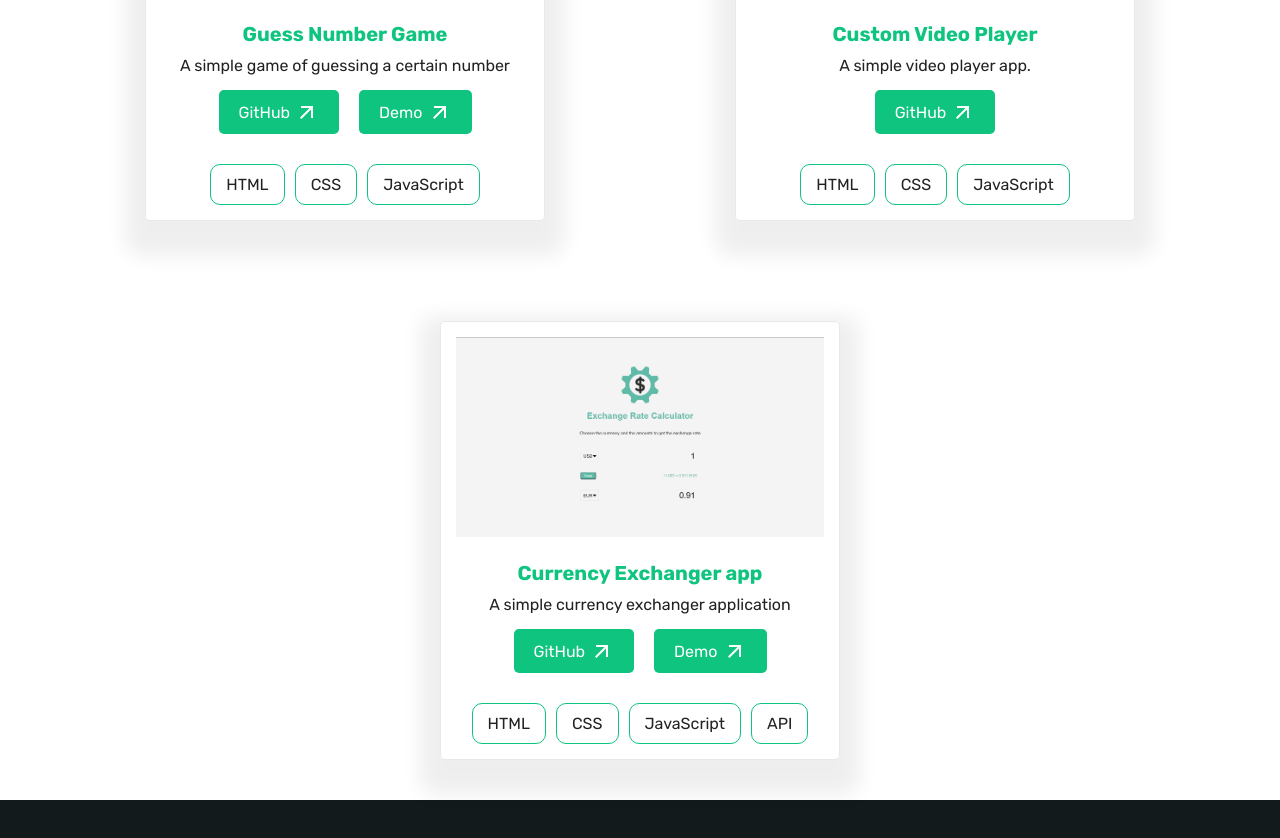
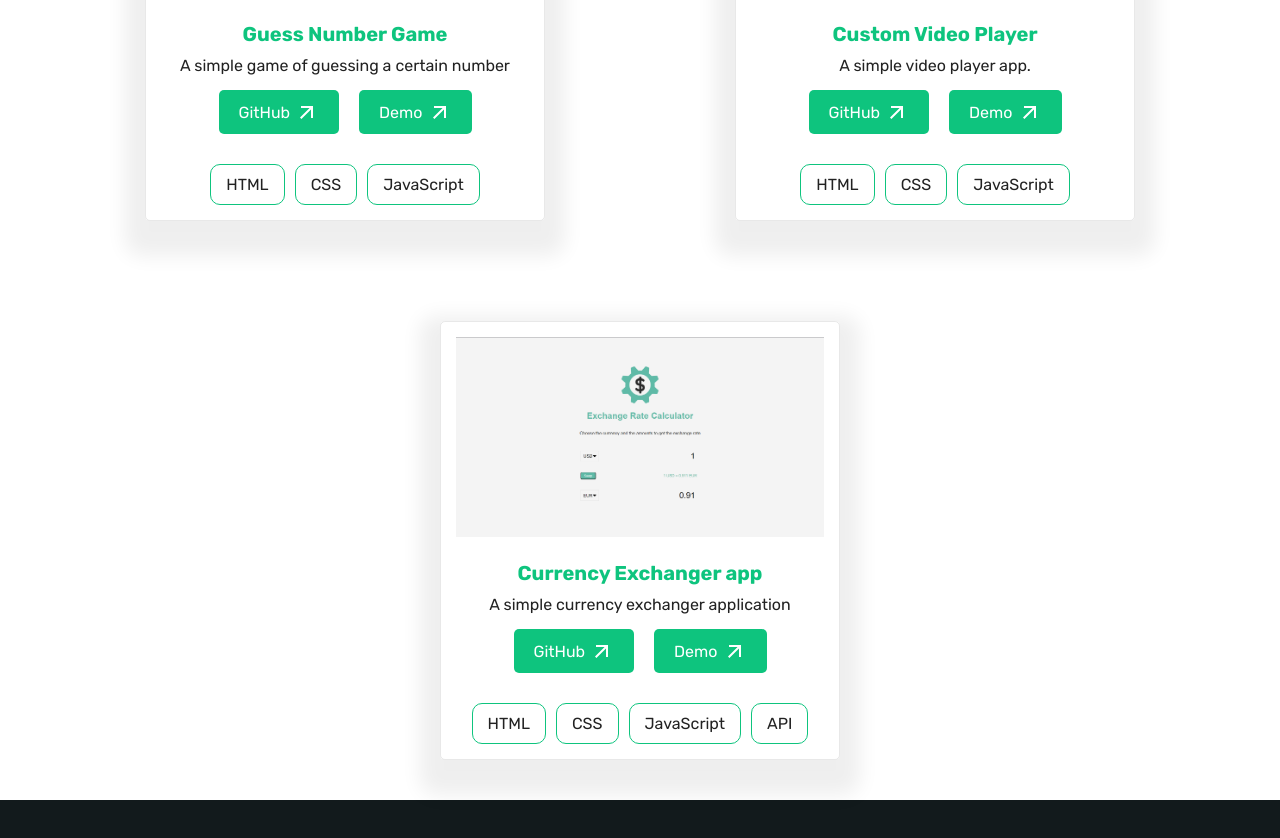
Before and after one commit to MahmoudAidia/portfolio, a React (Vite) app: page / in a window 1280 px wide. Shown: the part 4897-5735 px from the top of the page. Built offline with nearby package versions, Linux system fonts and the light colour scheme.

Commit message:
Added the live demo for the custom video player

```diff
--- a/src/data/data.js
+++ b/src/data/data.js
@@ -116,7 +116,7 @@ export const projectsList = [
     skills: ["HTML", "CSS", "JavaScript"],
     img: player,
     github: "https://github.com/MahmoudAidia/Video_Player",
-    demo: null,
+    demo: "https://video-player-iota-sepia.vercel.app/",
   },
   {
     title: "Currency Exchanger app",
```
